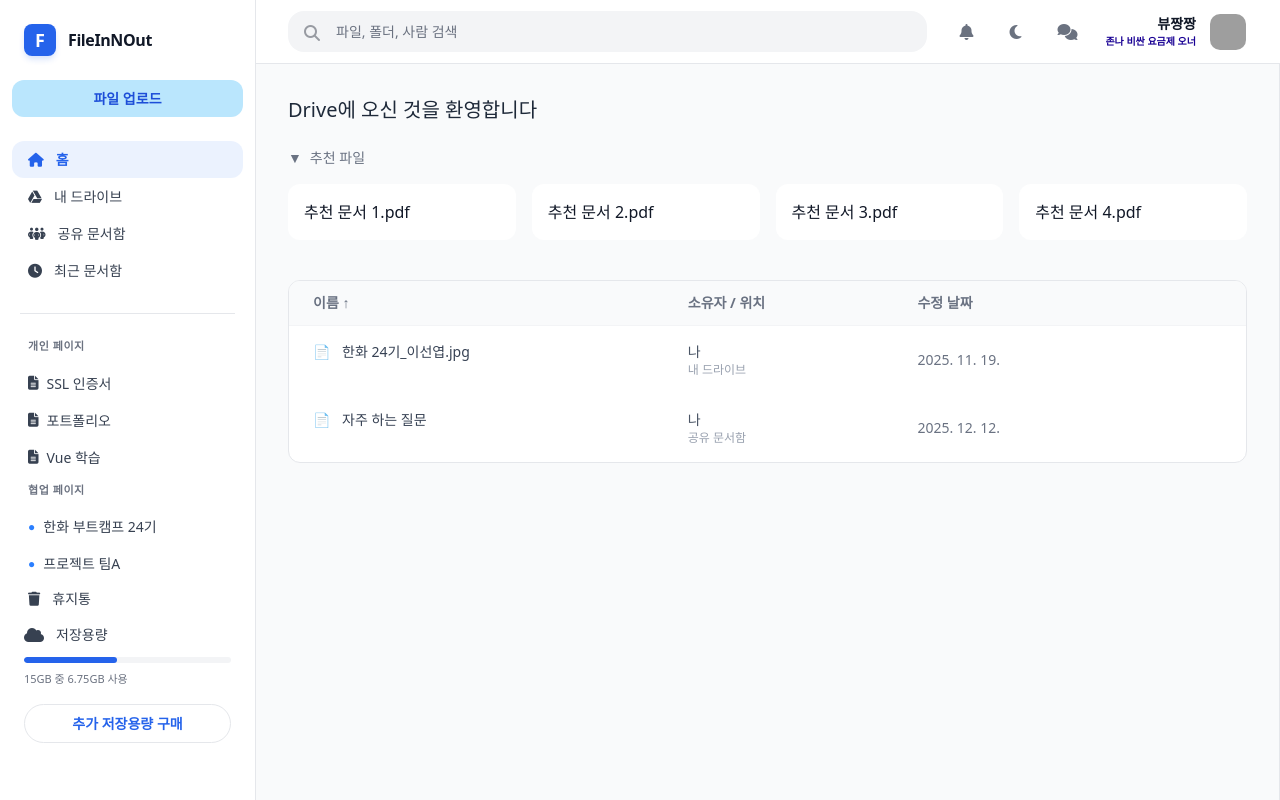
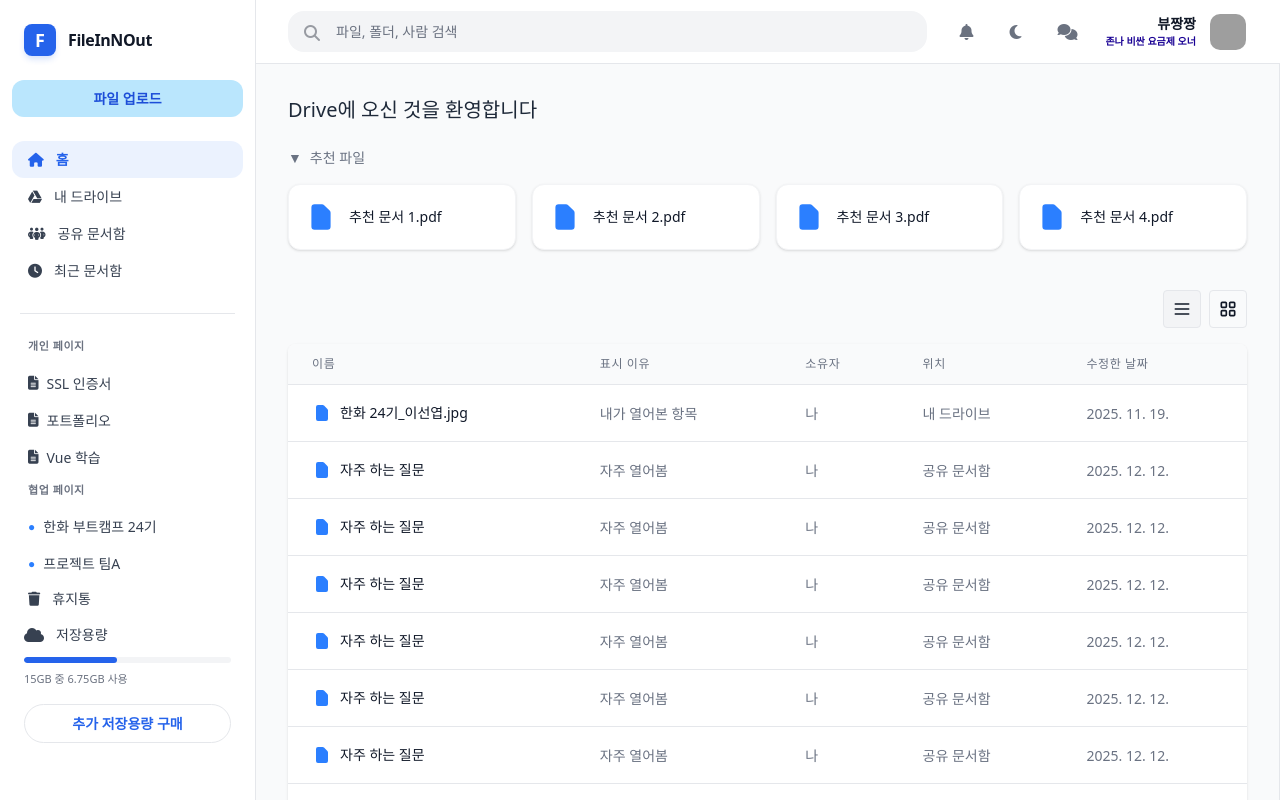
Before and after one commit to Lumisia/vue-test01, a Vue app: page /main/home in a window 1280 px wide. Built offline with nearby package versions, Linux system fonts and the light colour scheme; grey boxes are pictures that could not be loaded.

Commit message:
FIleTableView_ft

```diff
--- a/src/components/FileTable.vue
+++ b/src/components/FileTable.vue
@@ -1,37 +1,127 @@
 <script setup>
-defineProps(['files'])
+import { useViewStore } from '@/stores/viewStore'
+
+const props = defineProps({
+  files: {
+    type: Array,
+    required: true
+  }
+})
+
+const { viewMode, toggleViewMode } = useViewStore()
+
+const downloadFile = (filename) => {
+  window.location.href = `/download/${filename}`
+}
 </script>
+
 <template>
-  <div class="bg-white rounded-xl border border-gray-200 overflow-hidden">
-    <table class="w-full text-left text-sm">
-      <thead class="bg-gray-50 border-b border-gray-100 text-gray-500 font-medium">
+  <div>
+    <!-- 뷰 전환 버튼 -->
+    <div class="view-controls mb-4 flex justify-end gap-2">
+      <button
+        @click="toggleViewMode"
+        class="p-2 rounded hover:bg-gray-100 transition-colors"
+        :class="{ 'bg-gray-100': viewMode === 'table' }"
+        title="테이블 뷰"
+      >
+        <svg class="w-5 h-5" fill="none" stroke="currentColor" viewBox="0 0 24 24">
+          <path stroke-linecap="round" stroke-linejoin="round" stroke-width="2" d="M4 6h16M4 12h16M4 18h16" />
+        </svg>
+      </button>
+      <button
+        @click="toggleViewMode"
+        class="p-2 rounded hover:bg-gray-100 transition-colors"
+        :class="{ 'bg-gray-100': viewMode === 'grid' }"
+        title="그리드 뷰"
+      >
+        <svg class="w-5 h-5" fill="none" stroke="currentColor" viewBox="0 0 24 24">
+          <path stroke-linecap="round" stroke-linejoin="round" stroke-width="2" d="M4 5a1 1 0 011-1h4a1 1 0 011 1v4a1 1 0 01-1 1H5a1 1 0 01-1-1V5zM14 5a1 1 0 011-1h4a1 1 0 011 1v4a1 1 0 01-1 1h-4a1 1 0 01-1-1V5zM4 15a1 1 0 011-1h4a1 1 0 011 1v4a1 1 0 01-1 1H5a1 1 0 01-1-1v-4zM14 15a1 1 0 011-1h4a1 1 0 011 1v4a1 1 0 01-1 1h-4a1 1 0 01-1-1v-4z" />
+        </svg>
+      </button>
+    </div>
+
+    <!-- 테이블 뷰 -->
+    <div v-if="viewMode === 'table'" class="bg-white rounded-lg shadow overflow-hidden">
+      <table class="min-w-full divide-y divide-gray-200">
+        <thead class="bg-gray-50">
           <tr>
-          <th class="px-6 py-3">이름 ↑</th>
-          <th class="px-6 py-3">소유자 / 위치</th>
-          <th class="px-6 py-3">수정 날짜</th>
-          <th class="px-6 py-3 text-right"></th>
+            <th class="px-6 py-3 text-left text-xs font-medium text-gray-500 uppercase tracking-wider">
+              이름
+            </th>
+            <th class="px-6 py-3 text-left text-xs font-medium text-gray-500 uppercase tracking-wider">
+              표시 이유
+            </th>
+            <th class="px-6 py-3 text-left text-xs font-medium text-gray-500 uppercase tracking-wider">
+              소유자
+            </th>
+            <th class="px-6 py-3 text-left text-xs font-medium text-gray-500 uppercase tracking-wider">
+              위치
+            </th>
+            <th class="px-6 py-3 text-left text-xs font-medium text-gray-500 uppercase tracking-wider">
+              수정한 날짜
+            </th>
           </tr>
         </thead>
-      <tbody>
+        <tbody class="bg-white divide-y divide-gray-200">
           <tr
-          v-for="file in files"
-          :key="file.name"
-          class="border-gray-50 hover:bg-gray-50 group transition"
+            v-for="(file, index) in files"
+            :key="index"
+            @click="downloadFile(file.name)"
+            class="hover:bg-gray-50 cursor-pointer transition-colors"
           >
-          <td class="px-6 py-4 flex items-center gap-3">
-            <span class="text-blue-500">📄</span>
-            <span class="font-medium text-gray-700">{{ file.name }}</span>
+            <td class="px-6 py-4 whitespace-nowrap">
+              <div class="flex items-center">
+                <svg class="w-5 h-5 mr-2 text-blue-500" fill="currentColor" viewBox="0 0 20 20">
+                  <path d="M4 4a2 2 0 012-2h4.586A2 2 0 0112 2.586L15.414 6A2 2 0 0116 7.414V16a2 2 0 01-2 2H6a2 2 0 01-2-2V4z" />
+                </svg>
+                <span class="text-sm font-medium text-gray-900">{{ file.name }}</span>
+              </div>
             </td>
-          <td class="px-6 py-4">
-            <div class="text-gray-600">{{ file.owner }}</div>
-            <div class="text-xs text-gray-400">{{ file.location }}</div>
+            <td class="px-6 py-4 whitespace-nowrap">
+              <span class="text-sm text-gray-500">{{ file.reason }}</span>
             </td>
-          <td class="px-6 py-4 text-gray-500">{{ file.date }}</td>
-          <td class="px-6 py-4 text-right opacity-0 group-hover:opacity-100 transition">
-            <button class="text-gray-400 font-bold">⋮</button>
+            <td class="px-6 py-4 whitespace-nowrap">
+              <span class="text-sm text-gray-500">{{ file.owner }}</span>
+            </td>
+            <td class="px-6 py-4 whitespace-nowrap">
+              <span class="text-sm text-gray-500">{{ file.location }}</span>
+            </td>
+            <td class="px-6 py-4 whitespace-nowrap">
+              <span class="text-sm text-gray-500">{{ file.date }}</span>
             </td>
           </tr>
         </tbody>
       </table>
     </div>
+
+    <!-- 그리드 뷰 -->
+    <div v-else class="grid grid-cols-1 md:grid-cols-2 lg:grid-cols-6  gap-4">
+      <div
+        v-for="(file, index) in files"
+        :key="index"
+        @click="downloadFile(file.name)"
+        class="bg-white p-5 rounded-xl shadow hover:shadow-md cursor-pointer transition-all border border-gray-100"
+      >
+        <div class="flex items-start mb-3">
+          <svg class="w-10 h-10 text-blue-500" fill="currentColor" viewBox="0 0 20 20">
+            <path d="M4 4a2 2 0 012-2h4.586A2 2 0 0112 2.586L15.414 6A2 2 0 0116 7.414V16a2 2 0 01-2 2H6a2 2 0 01-2-2V4z" />
+          </svg>
+        </div>
+        <h4 class="text-sm font-medium text-gray-900 mb-2 truncate">{{ file.name }}</h4>
+        <div class="space-y-1">
+          <p class="text-xs text-gray-500">{{ file.reason }}</p>
+          <p class="text-xs text-gray-500">소유자: {{ file.owner }}</p>
+          <p class="text-xs text-gray-500">{{ file.location }}</p>
+          <p class="text-xs text-gray-400">{{ file.date }}</p>
+        </div>
+      </div>
+    </div>
+  </div>
 </template>
+
+<style scoped>
+.view-controls button {
+  border: 1px solid #e5e7eb;
+}
+</style>
--- /dev/null
+++ b/src/stores/viewStore.js
@@ -0,0 +1,20 @@
+// src/stores/viewStore.js
+import { ref } from 'vue'
+
+const viewMode = ref('table') // 'table' 또는 'grid'
+
+export function useViewStore() {
+  const setViewMode = (mode) => {
+    viewMode.value = mode
+  }
+
+  const toggleViewMode = () => {
+    viewMode.value = viewMode.value === 'table' ? 'grid' : 'table'
+  }
+
+  return {
+    viewMode,
+    setViewMode,
+    toggleViewMode
+  }
+}
--- a/src/views/dashboard/HomeView.vue
+++ b/src/views/dashboard/HomeView.vue
@@ -1,5 +1,6 @@
 <script setup>
 import FileTable from '@/components/FileTable.vue'
+
 const homeFiles = [
   {
     name: '한화 24기_이선엽.jpg',
@@ -15,11 +16,155 @@ const homeFiles = [
     location: '공유 문서함',
     date: '2025. 12. 12.',
   },
+  {
+    name: '자주 하는 질문',
+    reason: '자주 열어봄',
+    owner: '나',
+    location: '공유 문서함',
+    date: '2025. 12. 12.',
+  },
+  {
+    name: '자주 하는 질문',
+    reason: '자주 열어봄',
+    owner: '나',
+    location: '공유 문서함',
+    date: '2025. 12. 12.',
+  },
+  {
+    name: '자주 하는 질문',
+    reason: '자주 열어봄',
+    owner: '나',
+    location: '공유 문서함',
+    date: '2025. 12. 12.',
+  },
+  {
+    name: '자주 하는 질문',
+    reason: '자주 열어봄',
+    owner: '나',
+    location: '공유 문서함',
+    date: '2025. 12. 12.',
+  },
+  {
+    name: '자주 하는 질문',
+    reason: '자주 열어봄',
+    owner: '나',
+    location: '공유 문서함',
+    date: '2025. 12. 12.',
+  },
+  {
+    name: '자주 하는 질문',
+    reason: '자주 열어봄',
+    owner: '나',
+    location: '공유 문서함',
+    date: '2025. 12. 12.',
+  },
+  {
+    name: '자주 하는 질문',
+    reason: '자주 열어봄',
+    owner: '나',
+    location: '공유 문서함',
+    date: '2025. 12. 12.',
+  },
+  {
+    name: '자주 하는 질문',
+    reason: '자주 열어봄',
+    owner: '나',
+    location: '공유 문서함',
+    date: '2025. 12. 12.',
+  },
+  {
+    name: '자주 하는 질문',
+    reason: '자주 열어봄',
+    owner: '나',
+    location: '공유 문서함',
+    date: '2025. 12. 12.',
+  },
+  {
+    name: '자주 하는 질문',
+    reason: '자주 열어봄',
+    owner: '나',
+    location: '공유 문서함',
+    date: '2025. 12. 12.',
+  },
+  {
+    name: '자주 하는 질문',
+    reason: '자주 열어봄',
+    owner: '나',
+    location: '공유 문서함',
+    date: '2025. 12. 12.',
+  },
+  {
+    name: '자주 하는 질문',
+    reason: '자주 열어봄',
+    owner: '나',
+    location: '공유 문서함',
+    date: '2025. 12. 12.',
+  },
+  {
+    name: '자주 하는 질문',
+    reason: '자주 열어봄',
+    owner: '나',
+    location: '공유 문서함',
+    date: '2025. 12. 12.',
+  },
+  {
+    name: '자주 하는 질문',
+    reason: '자주 열어봄',
+    owner: '나',
+    location: '공유 문서함',
+    date: '2025. 12. 12.',
+  },
+
+  {
+    name: '자주 하는 질문',
+    reason: '자주 열어봄',
+    owner: '나',
+    location: '공유 문서함',
+    date: '2025. 12. 12.',
+  },
+  {
+    name: '자주 하는 질문',
+    reason: '자주 열어봄',
+    owner: '나',
+    location: '공유 문서함',
+    date: '2025. 12. 12.',
+  },
+  {
+    name: '자주 하는 질문',
+    reason: '자주 열어봄',
+    owner: '나',
+    location: '공유 문서함',
+    date: '2025. 12. 12.',
+  },
+  {
+    name: '자주 하는 질문',
+    reason: '자주 열어봄',
+    owner: '나',
+    location: '공유 문서함',
+    date: '2025. 12. 12.',
+  },
+  {
+    name: '자주 하는 질문',
+    reason: '자주 열어봄',
+    owner: '나',
+    location: '공유 문서함',
+    date: '2025. 12. 12.',
+  },
+
+  {
+    name: '자주 하는 질문',
+    reason: '자주 열어봄',
+    owner: '나',
+    location: '공유 문서함',
+    date: '2025. 12. 12.',
+  },
 ]
+
 const downloadFile = (filename) => {
   window.location.href = `/download/${filename}`
 }
 </script>
+
 <template>
   <div>
     <h2 class="text-xl mb-6 text-gray-800">Drive에 오신 것을 환영합니다</h2>
@@ -33,13 +178,18 @@ const downloadFile = (filename) => {
           v-for="i in 4"
           :key="i"
           @click="downloadFile(`recommend${i}.pdf`)"
-          class="bg-white p-4 rounded-xl cursor-pointer"
+          class="bg-white p-4 rounded-xl cursor-pointer shadow hover:shadow-md transition-all border border-gray-100"
         >
-          <p>추천 문서 {{ i }}.pdf</p>
+          <div class="flex items-center gap-3">
+            <svg class="w-8 h-8 text-blue-500" fill="currentColor" viewBox="0 0 20 20">
+              <path d="M4 4a2 2 0 012-2h4.586A2 2 0 0112 2.586L15.414 6A2 2 0 0116 7.414V16a2 2 0 01-2 2H6a2 2 0 01-2-2V4z" />
+            </svg>
+            <p class="text-sm font-medium text-gray-900">추천 문서 {{ i }}.pdf</p>
+          </div>
         </div>
       </div>
     </div>
 
     <FileTable :files="homeFiles" />
   </div>
-</template>
+</template>w
```
Lines whose indentation alone changed are shown as unchanged.
